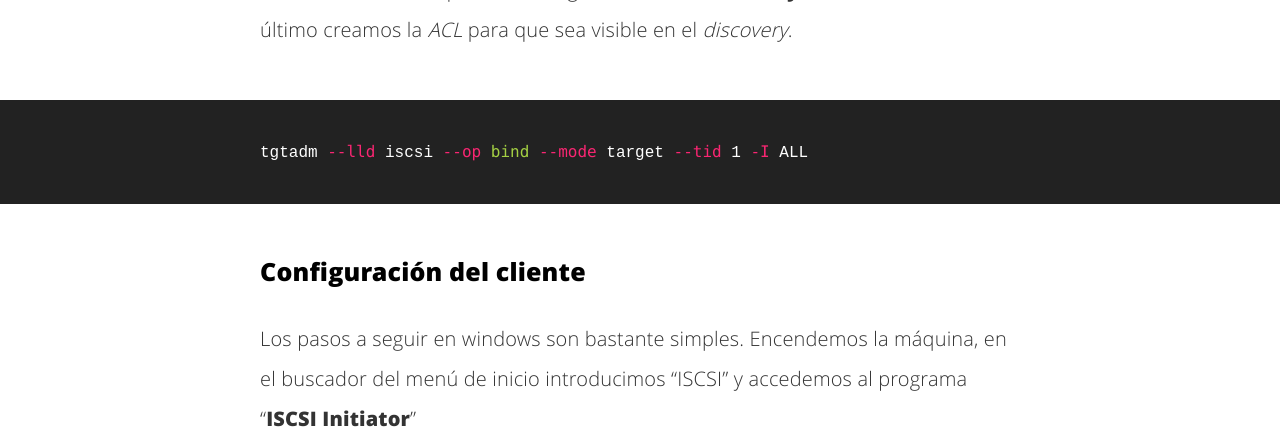
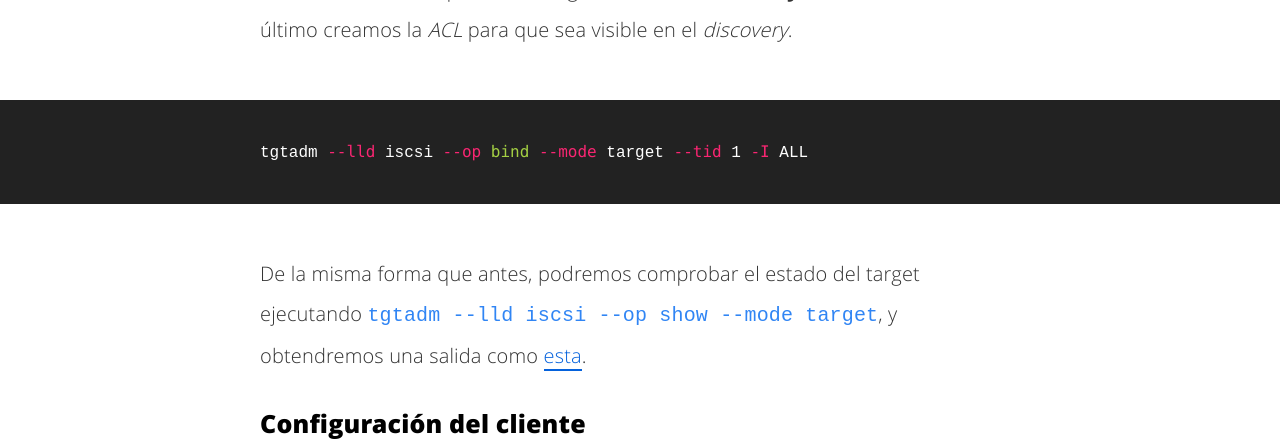
Before and after one commit to LuisaoStuff/blog, a Jekyll site: the page built from _posts/2020-02-03-Introducción-a-ISCSI.markdown, in a window 1280 px wide and 900 px high, scrolled down 10683 px, cut to the strip 0-445 px from the top of the window. Built offline with Jekyll 4.4.1, drawn with Linux system fonts in a browser that asks for light colours; our own code applies the rules of GitHub Pages for plain Markdown files.

Commit message:
termino post ISCSI

```diff
--- a/_posts/2020-02-03-Introducción-a-ISCSI.markdown
+++ b/_posts/2020-02-03-Introducción-a-ISCSI.markdown
@@ -237,6 +237,8 @@ Por último creamos la _ACL_ para que sea visible en el _discovery_.
 tgtadm --lld iscsi --op bind --mode target --tid 1 -I ALL
 {% endhighlight %}
 
+De la misma forma que antes, podremos comprobar el estado del target ejecutando `tgtadm --lld iscsi --op show --mode target`, y obtendremos una salida como [esta](https://cutt.ly/4rPIwZ1).
+
 ### Configuración del cliente
 
 Los pasos a seguir en windows son bastante simples. Encendemos la máquina, en el buscador del menú de inicio introducimos "ISCSI" y accedemos al programa "**ISCSI Initiator**"
```
